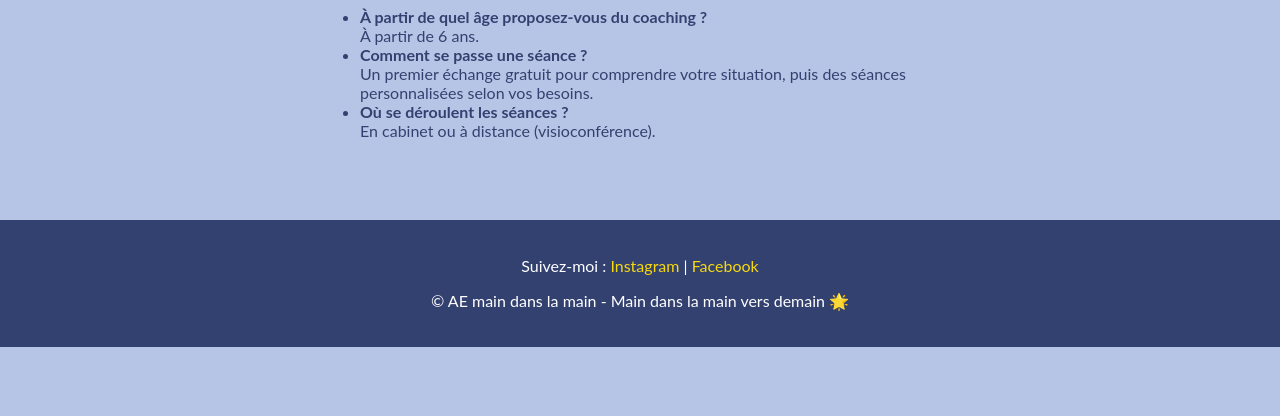
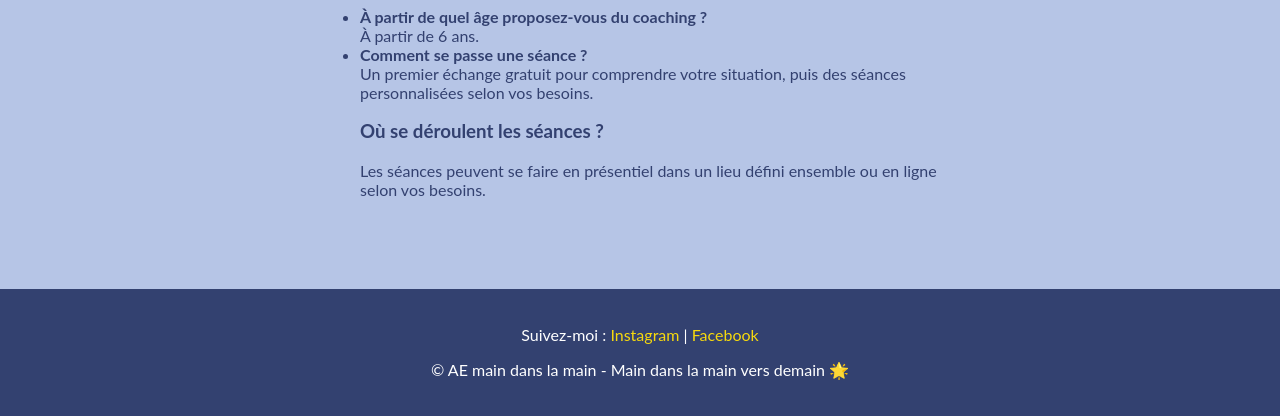
Before and after one commit to Aurelie-elr/site-ae-maindanslamain, a plain HTML site: page faq.html in a window 1280 px wide. Shown: the part 407-823 px from the top of the page. Before the commit the page ends 800 px from the top, so only its background shows below. Drawn offline with Linux system fonts and the light colour scheme.

Commit message:
Update faq.html

```diff
--- a/faq.html
+++ b/faq.html
@@ -29,8 +29,9 @@
     <ul style="text-align:left; max-width:600px; margin:0 auto;">
         <li><strong>À partir de quel âge proposez-vous du coaching ?</strong><br>À partir de 6 ans.</li>
         <li><strong>Comment se passe une séance ?</strong><br>Un premier échange gratuit pour comprendre votre situation, puis des séances personnalisées selon vos besoins.</li>
-        <li><strong>Où se déroulent les séances ?</strong><br>En cabinet ou à distance (visioconférence).</li>
-    </ul>
+        <h3>Où se déroulent les séances ?</h3>
+<p>Les séances peuvent se faire en présentiel dans un lieu défini ensemble ou en ligne selon vos besoins.</p>
+
 </section>
 
 <footer>
```
